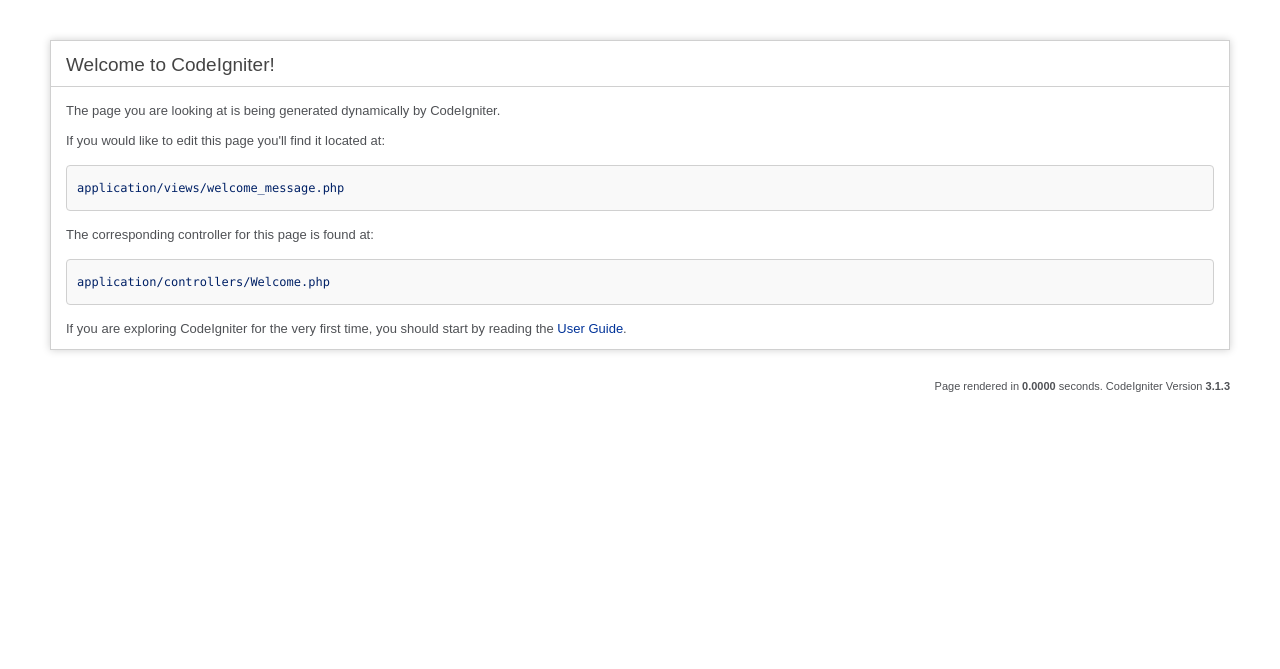
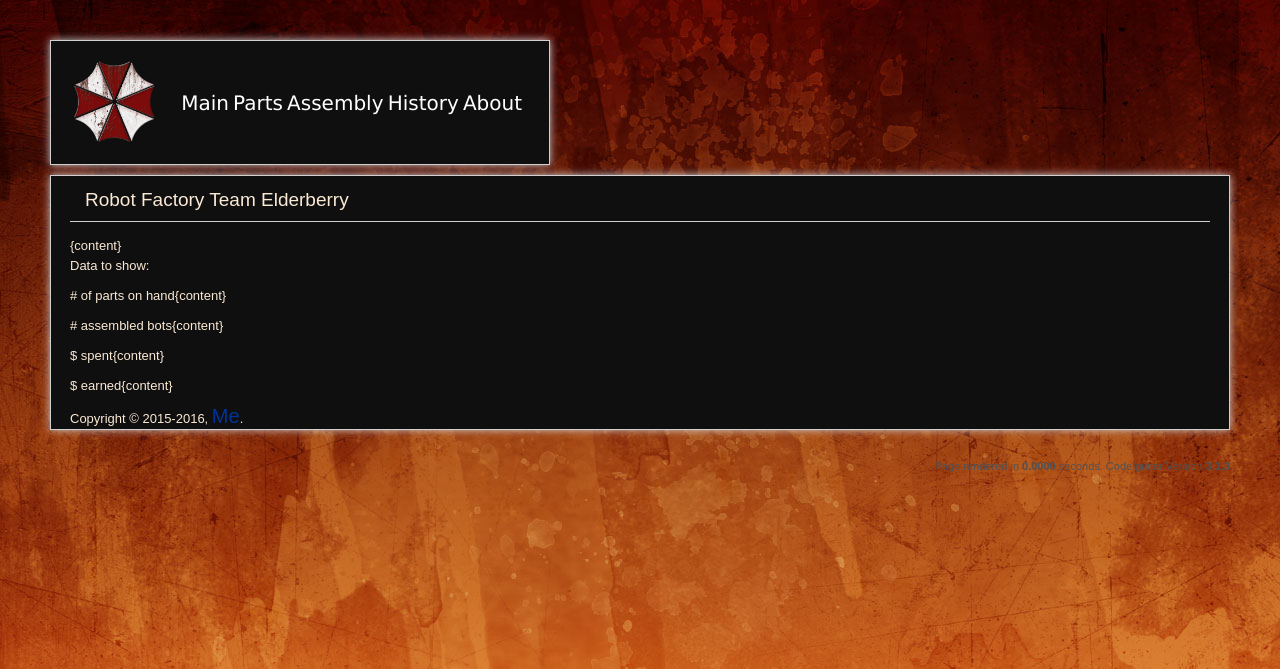
Before and after one commit to gawg02/RobotFactory, a CodeIgniter app: page /database/ in a window 1280 px wide. Shown: the top 669 px of the page. Run offline with CodeIgniter, Linux system fonts and the light colour scheme; some libraries are stand-ins or nearby versions.

Commit message:
Added in a homepage view, Added some pictures and created a more suitable template view and css for our webpage

```diff
--- a/CodeIgniter3.1-starter3-master/application/controllers/Welcome.php
+++ b/CodeIgniter3.1-starter3-master/application/controllers/Welcome.php
@@ -19,7 +19,7 @@
 	 */
 	public function index()
 	{
-		$this->data['pagebody'] = 'welcome_message';
+		$this->data['pagebody'] = 'homepage';
 		$this->render();
 	}
 
--- /dev/null
+++ b/CodeIgniter3.1-starter3-master/application/views/homepage.php
@@ -0,0 +1,21 @@
+<html xmlns="http://www.w3.org/1999/xhtml">
+    <body>
+        <div class="container">
+            <div id="content">
+                <h1>Robot Factory Team Elderberry</h1>
+                {content}
+				<p>Data to show:</p>
+				<p># of parts on hand{content}</p>
+				<p># assembled bots{content}</p>
+				<p>$ spent{content}</p>
+				<p>$ earned{content}</p>
+            </div>
+            <div id="footer" class="span12">
+                Copyright &copy; 2015-2016,  <a href="mailto:someone@somewhere.com">Me</a>.
+            </div>
+        </div>
+        <script src="/assets/js/jquery-1.11.1.min.js"></script>
+        <script src="/assets/js/bootstrap.min.js"></script>
+    </body>
+
+</html>
--- a/CodeIgniter3.1-starter3-master/application/views/template.php
+++ b/CodeIgniter3.1-starter3-master/application/views/template.php
@@ -11,10 +11,21 @@
 
         <!-- A little Sortable Tables is all i see -->
         <link rel='stylesheet' href="/assets/css/jquery.dataTables.min.css">
-
-        <link rel="stylesheet" type="text/css" href="/assets/css/default.css"/>
+        <link rel="stylesheet" type="text/css" href="/assets/css/template.css"/>
 	</head>
 	<body>
+		<div id="links">
+			<div class="navbar">
+                <div class="navbar-inner">
+					<a class="brand" href="/"><img height="125px;" width="auto;" src="/assets/images/UmbrellaCorporation.png"/></a>
+					<a style="color:white;" href="http://project.local:88">Main</a>
+					<a style="color:white;" href="http://project.local:88/parts">Parts</a>
+					<a style="color:white;" href="http://project.local:88/assembly">Assembly</a>
+					<a style="color:white;" href="http://project.local:88/history">History</a>
+					<a style="color:white;" href="http://project.local:88/about">About</a>
+				</div>
+            </div>
+		</div>
       <div id="container">
 			 {content}
       </div>
```
Also changed, not shown: CodeIgniter3.1-starter3-master/public/assets/css/template.css (added), CodeIgniter3.1-starter3-master/public/assets/images/UmbrellaCorporation.png (added), CodeIgniter3.1-starter3-master/public/assets/images/rust.png (added), CodeIgniter3.1-starter3-master/public/assets/images/umbrellacorpblack.png (added), changelog.md.
